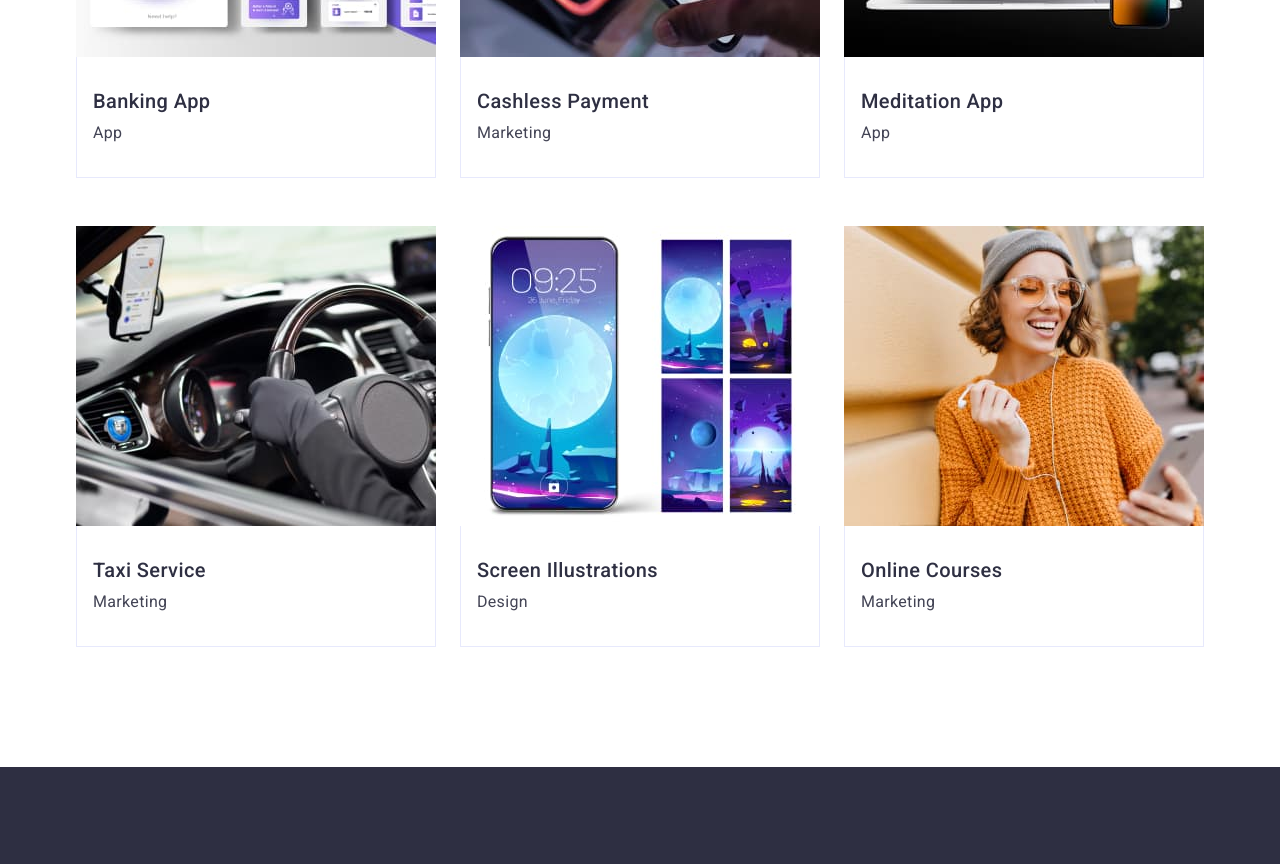
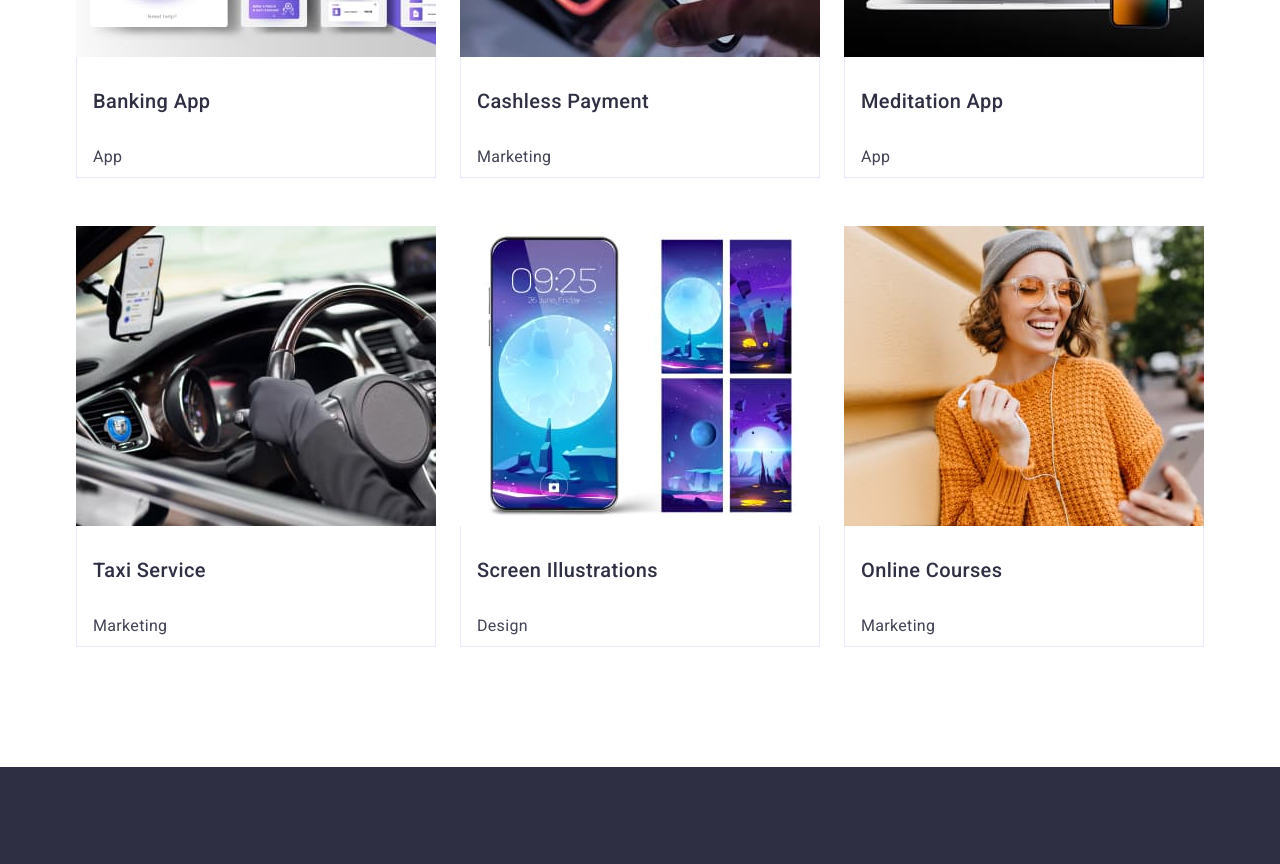
Before and after one commit to osovetovs/goit-markup-hw-04, a plain HTML site: page index.html in a window 1280 px wide. Shown: the part 2960-3824 px from the top of the page. Drawn offline with nearby package versions, Linux system fonts and the light colour scheme.

Commit message:
overlay 11

```diff
--- a/css/styles.css
+++ b/css/styles.css
@@ -377,14 +377,14 @@ img {
   letter-spacing: 0.32px;
   transition: box-shadow 250ms cubic-bezier(0.4, 0, 0.2, 1);
 }
-/* .portfolio-list-li:hover,
+.portfolio-list-li:hover,
 .portfolio-list-li:focus {
   color: var(--color-pressed-states);
   box-shadow: 0px 1px 6px 0px rgba(46, 47, 66, 0.08),
     0px 1px 1px 0px rgba(46, 47, 66, 0.16),
     0px 2px 1px 0px rgba(46, 47, 66, 0.08);
   transform: translateY(0%);
-} */
+}
 .portfolio-list-title {
   color: var(--color-dark);
   text-align: left;
@@ -396,15 +396,15 @@ img {
   margin-bottom: 8px;
 }
 
-
 .portfolio-list-text {
   color: var(--color-text);
   text-align: left;
   font-family: inherit;
   font-size: 16px;
   line-height: 1.5;
-  letter-spacing: 0.32px;
+  transform: translateY(100%);
 }
+
 .portfolio-title-text {
   padding: 32px 16px 32px 16px;
   border-right: 1px solid var(--color-accent);
```
